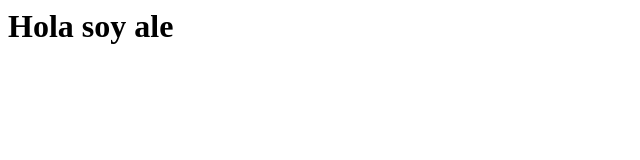
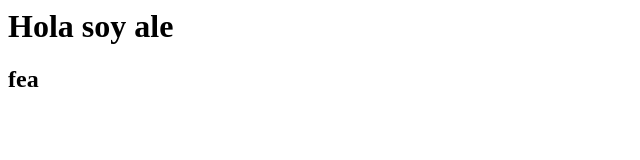
Before and after one commit to JArturoCruz/LosPop, a plain HTML site: page hola.html in a window 1280 px wide. Shown: the full height of the page, 0-640 px from the left. Drawn offline with Linux system fonts and the light colour scheme.

Commit message:
saludito

```diff
--- a/hola.html
+++ b/hola.html
@@ -1,5 +1,6 @@
 <html>
     <body>
         <h1>Hola soy ale</h1>
+        <h2>fea</h2>
     </body>
 </html>
```
